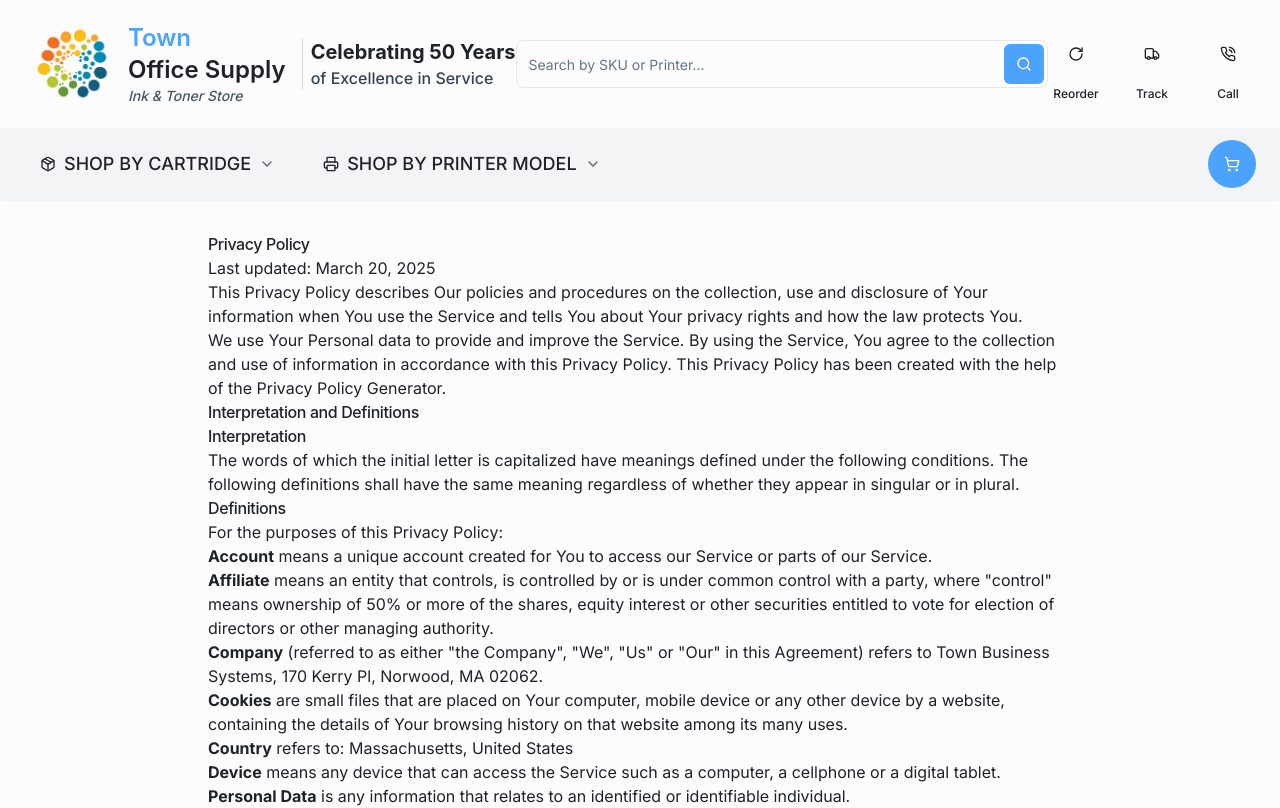
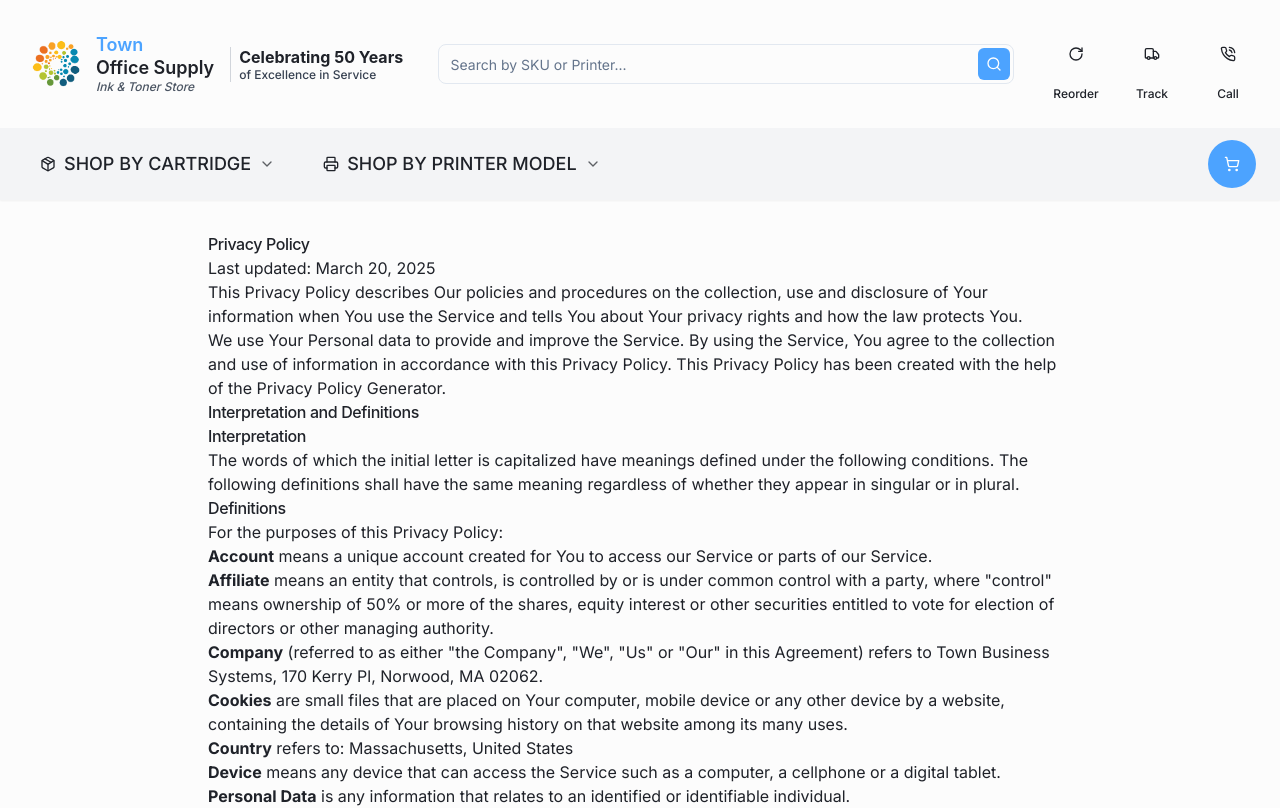
Before and after one commit to TownBusinessSystems/townofficesupply, a React (Vite) app: page /privacy in a window 1280 px wide. Shown: the top 808 px of the page. Built offline with nearby package versions, Linux system fonts and the light colour scheme.

Commit message:
Refactor Navbar and Promo Banner
- Reduce logo and company name size in Navbar
- Reduce size of search bar in Navbar
- Update promotional banner messages

```diff
--- a/src/components/layout/navbar/Logo.tsx
+++ b/src/components/layout/navbar/Logo.tsx
@@ -11,24 +11,24 @@ const Logo: React.FC = () => {
       <img
         src="/lovable-uploads/719dc146-0c76-4965-b83a-67b6eb021ba2.png"
         alt="Town Office Supply Logo"
-        className="h-24 w-auto"
+        className="h-16 w-auto" // Reduced from h-24 to h-16
       />
       <div className="flex flex-col items-start">
-        <span className="text-accent text-xl md:text-2xl font-display font-semibold leading-tight">
+        <span className="text-accent text-lg font-display font-semibold leading-tight">
           Town
         </span>
-        <span className="text-xl md:text-2xl font-display font-semibold leading-tight">
+        <span className="text-lg font-display font-semibold leading-tight">
           Office Supply
         </span>
-        <span className="text-xs md:text-sm text-gray-600 italic font-medium leading-tight">
+        <span className="text-xs text-gray-600 italic font-medium leading-tight">
           Ink & Toner Store
         </span>
       </div>
       <div className="flex flex-col items-start border-l border-gray-300 pl-2 ml-2">
-        <span className="font-display font-bold leading-tight text-lg md:text-xl">
+        <span className="font-display font-bold leading-tight text-base">
           Celebrating 50 Years
         </span>
-        <span className="text-sm md:text-base text-gray-700 font-medium leading-tight">
+        <span className="text-xs text-gray-700 font-medium leading-tight">
           of Excellence in Service
         </span>
       </div>
--- a/src/components/layout/navbar/NavSearch.tsx
+++ b/src/components/layout/navbar/NavSearch.tsx
@@ -19,21 +19,21 @@ const NavSearch: React.FC = () => {
   return (
     <form
       onSubmit={handleSearch}
-      className="relative flex w-full max-w-3xl" // Increased from max-w-sm to max-w-3xl
+      className="relative flex w-full max-w-xl" // Reduced from max-w-3xl to max-w-xl
     >
       <Input
         type="text"
         placeholder="Search by SKU or Printer..."
-        className="pr-12 h-12 text-base rounded-lg border focus-visible:ring-accent/50" // Increased height and font size
+        className="pr-12 h-10 text-sm rounded-lg border focus-visible:ring-accent/50" // Reduced height from h-12 to h-10 and font size from text-base to text-sm
         value={searchQuery}
         onChange={(e) => setSearchQuery(e.target.value)}
       />
       <Button
         type="submit"
         size="icon"
-        className="absolute right-1 top-1/2 -translate-y-1/2 h-10 w-10 bg-accent hover:bg-accent/90 text-white" // Increased button size
+        className="absolute right-1 top-1/2 -translate-y-1/2 h-8 w-8 bg-accent hover:bg-accent/90 text-white" // Reduced button size from h-10 w-10 to h-8 w-8
       >
-        <Search size={20} /> {/* Increased icon size */}
+        <Search size={16} /> {/* Reduced icon size from 20 to 16 */}
       </Button>
     </form>
   );
--- a/src/components/ui/PromoBanner.tsx
+++ b/src/components/ui/PromoBanner.tsx
@@ -18,15 +18,15 @@ const PromoBanner: React.FC<PromoBannerProps> = ({ externalIndex }) => {
 
   const promoMessages: PromoMessage[] = [
     {
-      text: "Spring Sale 15% off site-wide! Use code SPRING15",
+      text: "LIMITED TIME: UNLOCK 15% OFF | SPRING15 AT CHECKOUT",
       icon: <Percent size={16} />,
     },
     {
-      text: "Free 1-3 day shipping on all orders!",
+      text: "FREE SHIPPING | ARRIVES IN 1-3 DAYS",
       icon: <ShoppingBag size={16} />,
     },
     {
-      text: "New customers: Use WELCOME10 for 10% off",
+      text: "SHOP WITH CONFIDENCE: 100% SATISFACTION GUARANTEE",
       icon: <Tag size={16} />,
     },
     {
```
